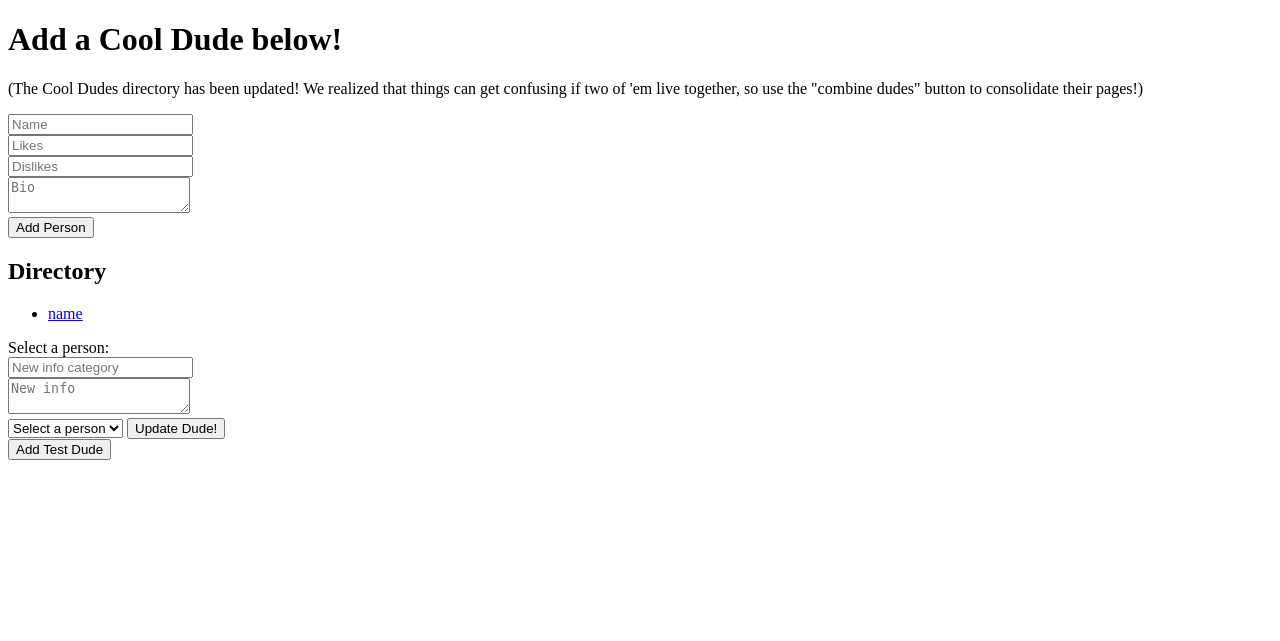
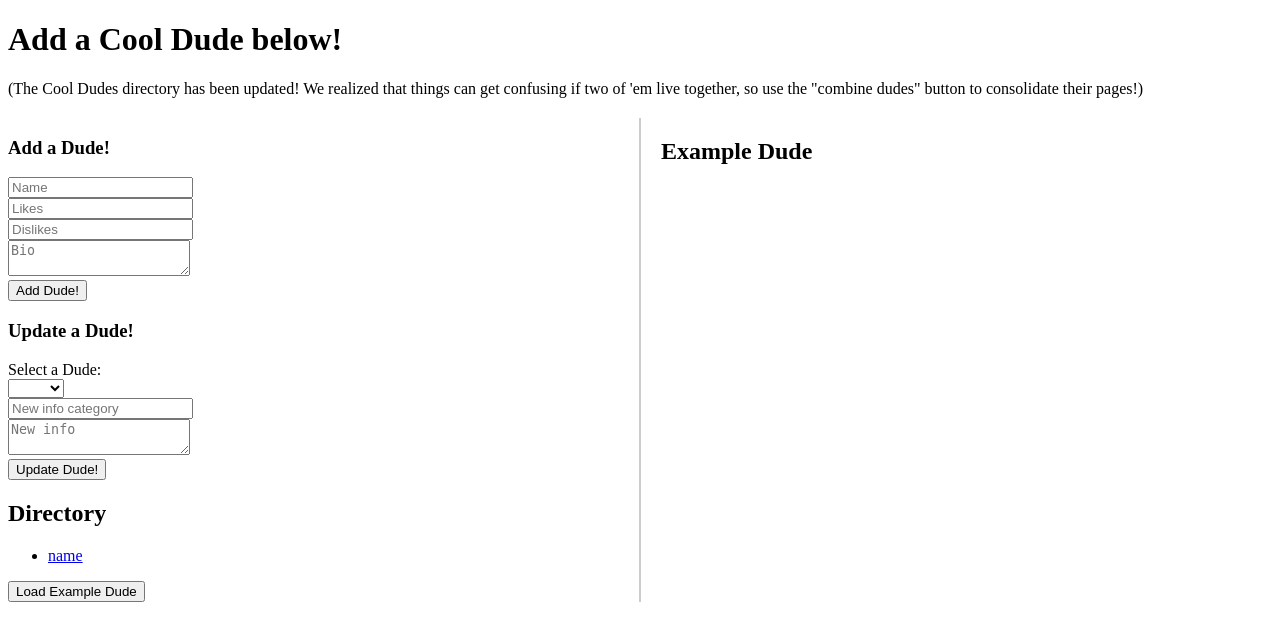
Before and after one commit to dsu-arl/event-gca-ctf-dojo, a Flask app: template exploitation/cross-contamination/templates/index.html in a window 1280 px wide. Shown: the top 641 px of the page. Run offline with Flask 3, Linux system fonts and the light colour scheme; the template is opened without the code that fills it: most values are stand-ins (such as "Sample title", 1, 10 or a date in 2020); parts of the project's set-up code (start-up, migrations or seed data) failed here and were passed over.

Commit message:
core mechanics FINALLY work

```diff
--- a/exploitation/cross-contamination/templates/index.html
+++ b/exploitation/cross-contamination/templates/index.html
@@ -9,13 +9,32 @@
     <!-- <script>loadDirectory({{ directory|tojson }})</script> -->
     <h1>Add a Cool Dude below! </h1>
     <p>(The Cool Dudes directory has been updated! We realized that things can get confusing if two of 'em live together, so use the "combine dudes" button to consolidate their pages!)</p>
+   <div style="display: flex; gap: 20px; margin-top: 20px;">
+        <!-- Existing content is on the left -->
+        <div style="flex: 1;">
+            <h3>Add a Dude!</h3>
             <form method="post" action="/add">
                 <input type="text" name="name" placeholder="Name" required></br>
                 <input type="text" name="likes" placeholder="Likes" required></br>
                 <input type="text" name="dislikes" placeholder="Dislikes" required></br>
                 <textarea name="bio" placeholder="Bio" required></textarea></br>
 
-        <button type="submit">Add Person</button>
+                <button type="submit">Add Dude!</button>
+            </form>
+
+            <h3>Update a Dude!</h3>
+            <label for="selectPerson">Select a Dude:</label>
+            <form id="updateForm">
+                <select name="selectPerson" id="selectPerson">
+                    <option value="" disabled selected required></option>
+                    {% for name in directory.keys() %}
+                        <option value="{{ name }}">{{ name }}</option>
+                    {% endfor %}
+                </select></br>
+                <input type="text" name="item" placeholder="New info category" required></br>
+                <textarea name="info" placeholder="New info" required></textarea></br>
+
+                <button type="submit">Update Dude!</button>
         </form>
             <h2>Directory</h2>
             <ul>
@@ -23,36 +42,40 @@
                     <li><a href="/person/{{ name }}">{{ name }}</a></li>
                 {% endfor %}
             </ul>
+            <button id="loadExampleBtn">Load Example Dude</button>
+        </div>
 
 
+            <!-- Right side: Example person info -->
+        <div id="examplePersonContainer" style="flex: 1; border-left: 2px solid #ccc; padding-left: 20px;">
+            <h2>Example Dude</h2>
+            <h3 id="exampleName"></h3>
+            <p id="exampleAbout"></p>
+            <p id="exampleLikes"></p>
+            <p id="exampleDislikes"></p>
+        </div>
+    </div>
 
-    <label for="selectPerson">Select a person:</label>
-    <form id="updateForm">
-        <input type="text" name="item" placeholder="New info category" required></br>
-		<textarea name="info" placeholder="New info" required></textarea></br>
+    <script>
+        document.getElementById("loadExampleBtn").addEventListener("click", function () {
+            const person = createPerson(0, 0, 0, 0, true);  // `test=true`
 
-
-        <select name="selectPerson" id="selectPerson">
-            <option value="" disabled selected>Select a person</option>
-            {% for name in directory.keys() %}
-                <option value="{{ name }}">{{ name }}</option>
-            {% endfor %}
-        </select>
-        <button type="submit">Update Dude!</button>
-    </form>
-    <script>
+            document.getElementById("exampleName").innerText = person.name;
+            document.getElementById("exampleAbout").innerHTML = "<b>About:</b> " + person.about;
+            document.getElementById("exampleLikes").innerHTML = "<b>Likes:</b> " + person.likes;
+            document.getElementById("exampleDislikes").innerHTML = "<b>Dislikes:</b> " + person.dislikes;
+        });
         loadDirectory().then(directory => {
             document.getElementById('updateForm').addEventListener('submit', function(event) {
                 event.preventDefault();
                 let select = document.getElementById("selectPerson");
                 let name = select.value;
                 let info = directory[name];
-                console.log("info here: ", info);
-                console.log("directory here: ", directory);
+                // console.log("info here: ", info);
+                // console.log("directory here: ", directory);
                 updatePerson(event, info, name);
             });
         });
     </script>
-    <button onclick="newTestDude();">Add Test Dude</button>
 </body>
 </html>
```
Also changed, not shown: 1 other file. Lines whose indentation alone changed are shown as unchanged.
